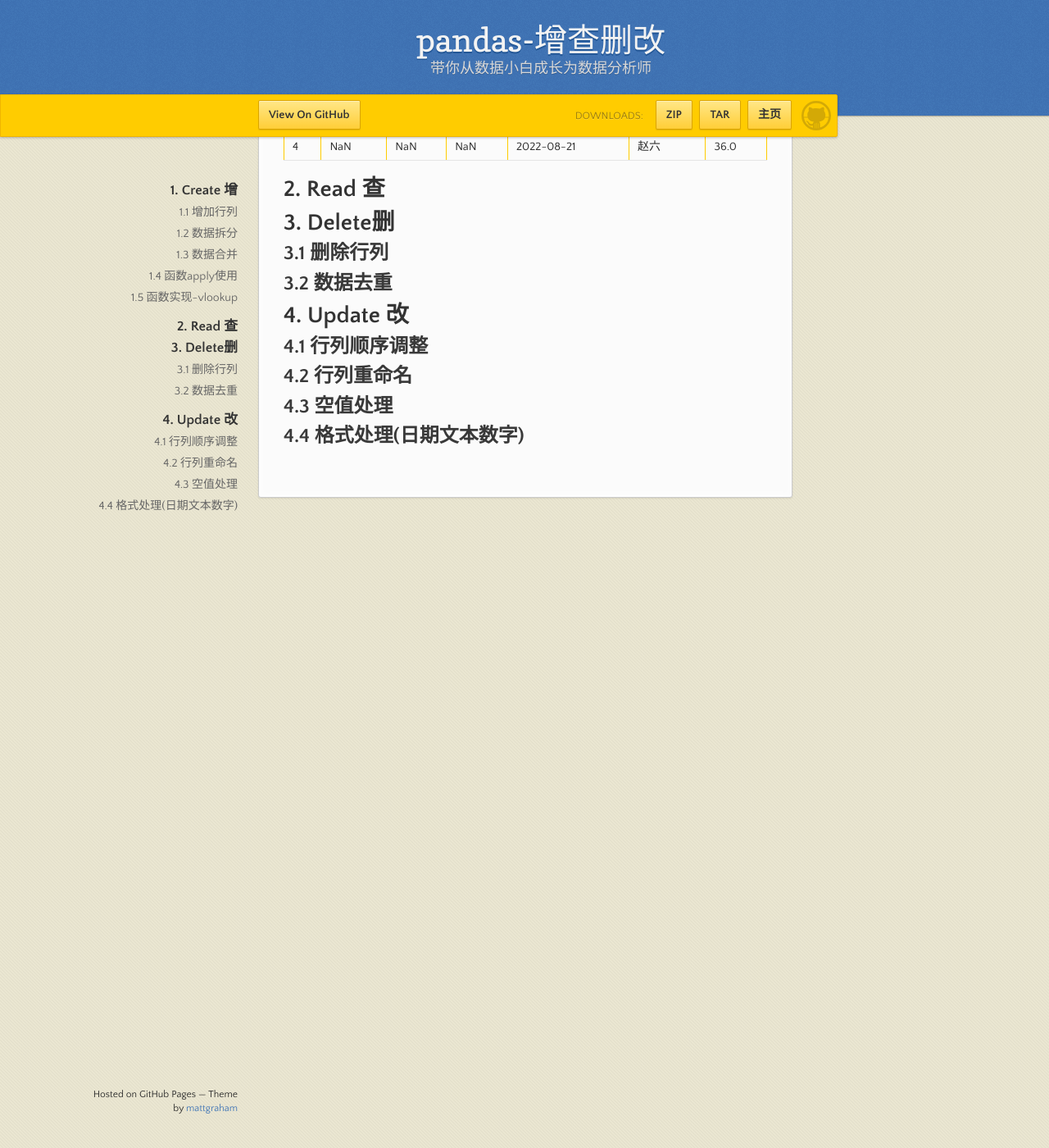
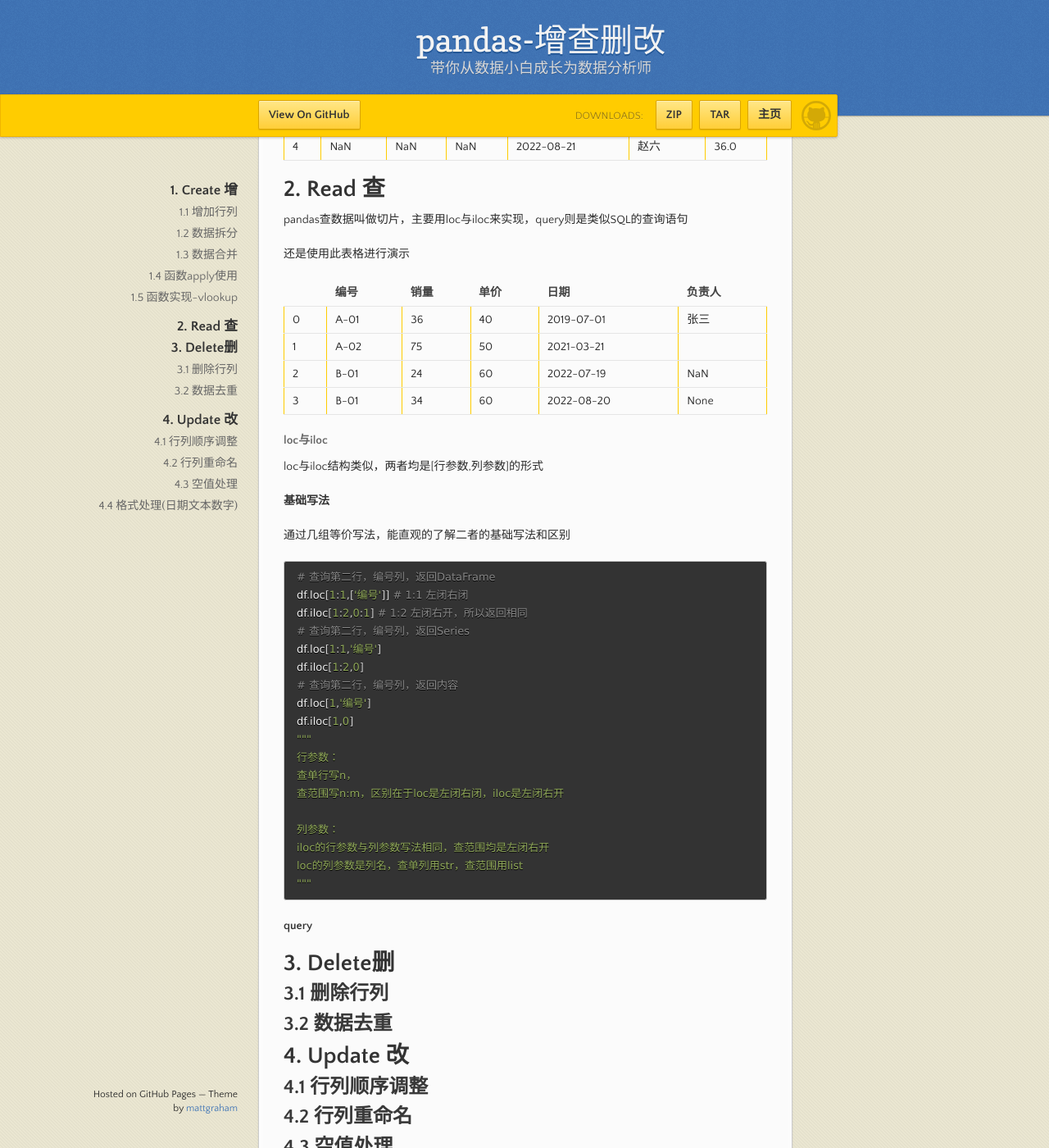
Before and after one commit to analy-liu/analy-liu.github.io, a Jekyll site: the page built from _posts/2022-08-04-Python_Pandas_CRUD.md, in a window 1280 px wide and 1400 px high, scrolled down 8942 px. Shown: the whole window at 82% size. Built offline with Jekyll 4.4.1, drawn with Linux system fonts in a browser that asks for light colours; before the commit the page ends 9589 px from its top, so only the background shows below that.

Commit message:
测试h4

````diff
--- a/_posts/2022-08-04-Python_Pandas_CRUD.md
+++ b/_posts/2022-08-04-Python_Pandas_CRUD.md
@@ -401,7 +401,48 @@ pdexcel(df).nbvlookup(df_cost, lookdict = ['成本','负责人'], left_on = '日
 
 # 2. Read 查
 
+pandas查数据叫做切片，主要用loc与iloc来实现，query则是类似SQL的查询语句
 
+还是使用此表格进行演示
+
+||编号|销量|单价|日期|负责人|
+|--|--|--|--|--|--|
+|0|A-01|36|40|2019-07-01|张三|
+|1|A-02|75|50|2021-03-21||
+|2|B-01|24|60|2022-07-19|NaN|
+|3|B-01|34|60|2022-08-20|None|
+
+#### loc与iloc
+loc与iloc结构类似，两者均是[行参数,列参数]的形式
+
+**基础写法**
+
+通过几组等价写法，能直观的了解二者的基础写法和区别
+
+```python
+# 查询第二行，编号列，返回DataFrame
+df.loc[1:1,['编号']] # 1:1 左闭右闭
+df.iloc[1:2,0:1] # 1:2 左闭右开，所以返回相同
+# 查询第二行，编号列，返回Series
+df.loc[1:1,'编号']
+df.iloc[1:2,0]
+# 查询第二行，编号列，返回内容
+df.loc[1,'编号']
+df.iloc[1,0]
+"""
+行参数：
+查单行写n，
+查范围写n:m，区别在于loc是左闭右闭，iloc是左闭右开
+
+列参数：
+iloc的行参数与列参数写法相同，查范围均是左闭右开
+loc的列参数是列名，查单列用str，查范围用list
+"""
+```
+
+
+
+**query**
 
 # 3. Delete删
 
````
